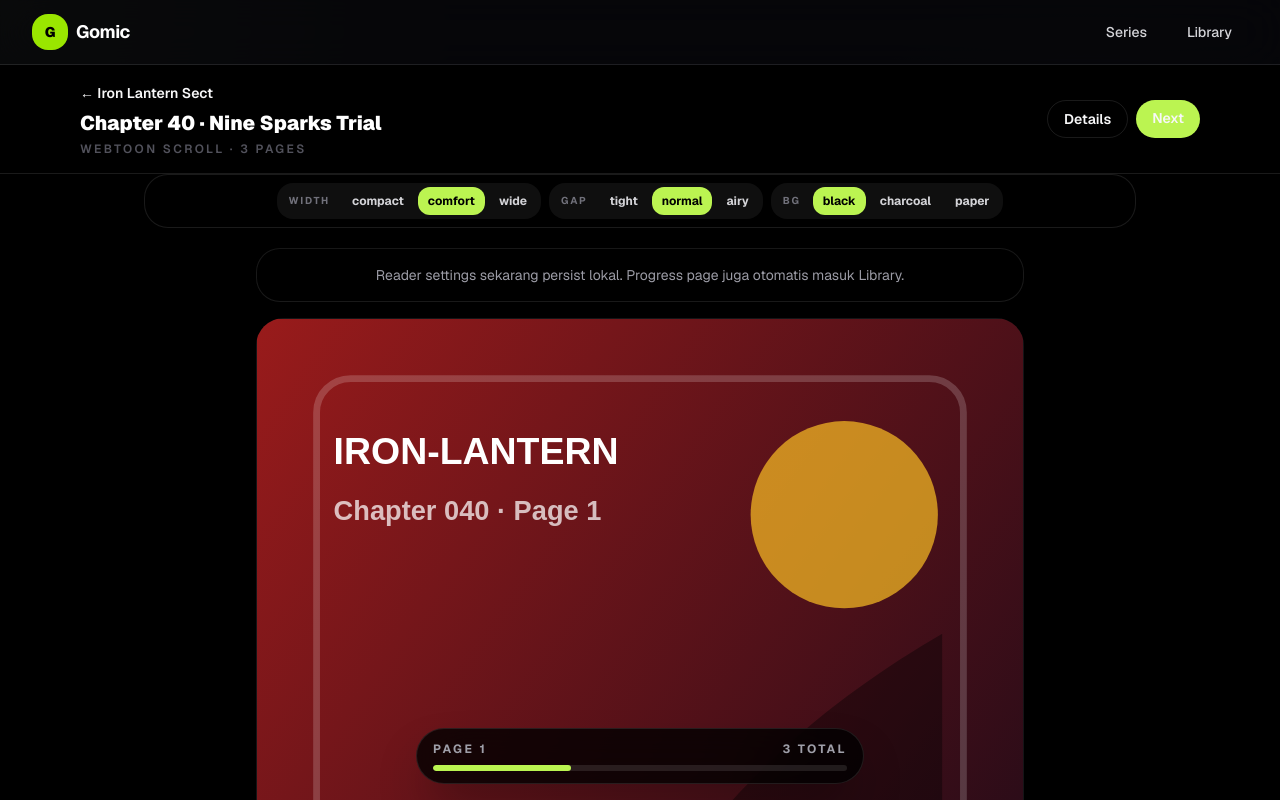
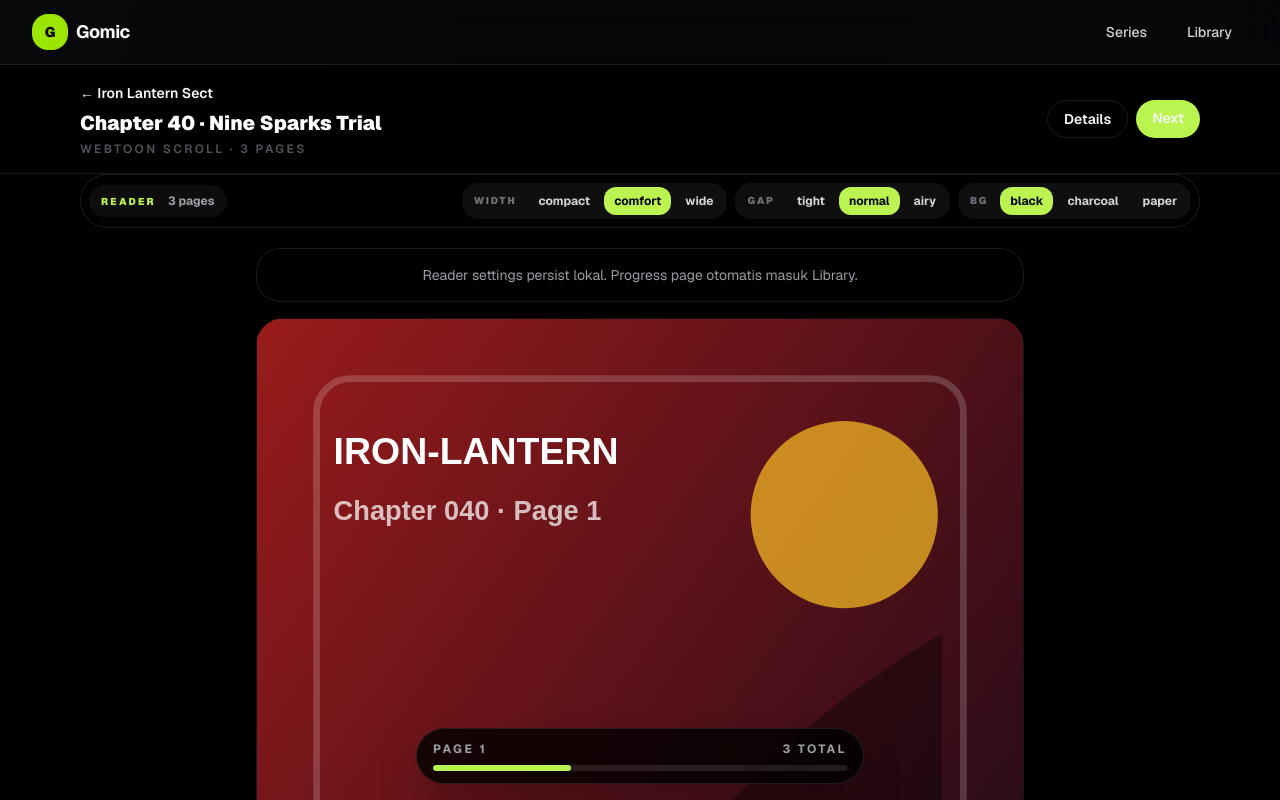
Before and after one commit to pikipici/gopic, a Next.js app in the folder web/: page /series/iron-lantern-sect/chapter-040 in a window 1280 px wide. Shown: the top 800 px of the page. Built offline with nearby package versions, Linux system fonts and the light colour scheme; no server answers.

Commit message:
feat: polish reader controls

```diff
--- a/web/src/components/reader-shell.tsx
+++ b/web/src/components/reader-shell.tsx
@@ -166,8 +166,14 @@ export function ReaderShell({
 
   return (
     <div className={`${backgroundClass[settings.background]} min-h-screen pb-24 transition-colors`}>
-      <div className="sticky top-[145px] z-20 mx-auto mb-4 max-w-5xl px-3 sm:top-[89px] sm:px-4">
-        <div className="flex flex-wrap items-center justify-center gap-2 rounded-3xl border border-white/10 bg-black/75 p-2 text-xs font-bold text-zinc-300 shadow-2xl shadow-black/30 backdrop-blur-xl">
+      <div className="sticky top-[145px] z-20 mx-auto mb-4 max-w-6xl px-3 sm:top-[89px] sm:px-4">
+        <div className="rounded-[1.75rem] border border-white/10 bg-black/80 p-2 shadow-2xl shadow-black/30 backdrop-blur-xl">
+          <div className="flex flex-col gap-2 lg:flex-row lg:items-center lg:justify-between">
+            <div className="flex items-center justify-between gap-3 rounded-2xl bg-white/[0.05] px-3 py-2">
+              <span className="text-[10px] font-black uppercase tracking-[0.22em] text-lime-300">Reader</span>
+              <span className="text-xs font-bold text-zinc-400">{pages.length} pages</span>
+            </div>
+            <div className="flex flex-wrap items-center justify-center gap-2 text-xs font-bold text-zinc-300 lg:justify-end">
               <ToggleGroup
                 label="Width"
                 value={settings.width}
@@ -188,17 +194,22 @@ export function ReaderShell({
               />
             </div>
           </div>
+        </div>
+      </div>
 
-      <div className="mx-auto max-w-5xl px-0 py-1 sm:px-4">
-        <div className="mx-auto mb-4 max-w-3xl rounded-3xl border border-white/10 bg-black/55 p-4 text-center text-sm text-zinc-400">
-          Reader settings sekarang persist lokal. Progress page juga otomatis masuk Library.
+      <div className="mx-auto max-w-6xl px-0 py-1 sm:px-4">
+        <div className="mx-auto mb-4 max-w-3xl rounded-3xl border border-white/10 bg-black/55 p-4 text-center text-sm text-zinc-400 shadow-xl shadow-black/20">
+          Reader settings persist lokal. Progress page otomatis masuk Library.
         </div>
         {pages.map((page) => (
           <section
             key={page.pageNumber}
             data-reader-page={page.pageNumber}
-            className={`mx-auto ${widthClass[settings.width]} ${gapClass[settings.gap]} overflow-hidden bg-zinc-950 shadow-2xl shadow-black/40 sm:rounded-[1.75rem]`}
+            className={`group relative mx-auto ${widthClass[settings.width]} ${gapClass[settings.gap]} overflow-hidden bg-zinc-950 shadow-2xl shadow-black/40 sm:rounded-[1.75rem]`}
           >
+            <div className="pointer-events-none absolute left-3 top-3 z-10 rounded-full border border-white/10 bg-black/60 px-3 py-1 text-[11px] font-black uppercase tracking-[0.18em] text-white opacity-0 backdrop-blur transition group-hover:opacity-100">
+              Page {page.pageNumber}/{pages.length}
+            </div>
             <ReaderPageImage page={page} />
           </section>
         ))}
@@ -221,7 +232,7 @@ function ToggleGroup({
 }) {
   return (
     <div className="flex items-center gap-1 rounded-2xl bg-white/[0.06] p-1">
-      <span className="px-2 text-[10px] uppercase tracking-[0.18em] text-zinc-500">{label}</span>
+      <span className="px-2 text-[10px] font-black uppercase tracking-[0.18em] text-zinc-500">{label}</span>
       {values.map((item) => (
         <button
           key={item}
```
Lines whose indentation alone changed are shown as unchanged.
